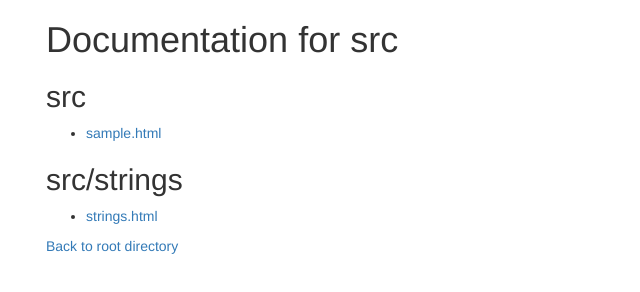
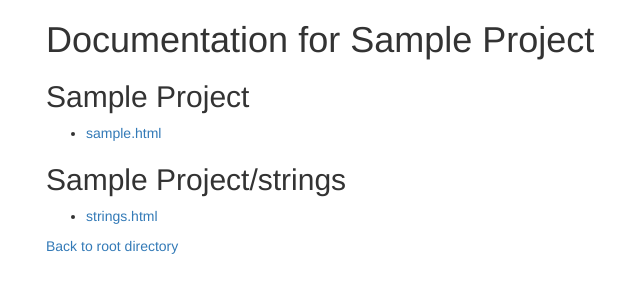
Before and after one commit to aadarsh-ram/docbro, a plain HTML site: page index.html in a window 1280 px wide. Shown: the whole page, without its empty margins (24-664 px from the left). Drawn offline with nearby package versions, Linux system fonts and the light colour scheme.

Commit message:
deploy: 8f42afa5a12b5ddd9aa097d8fbc5fd8f135718ba

```diff
--- a/index.html
+++ b/index.html
@@ -23,14 +23,14 @@
 <body>
 <div class="container">
 <html><body>
-<h1>Documentation for src</h1>
-<h2>src</h2>
+<h1>Documentation for Sample Project</h1>
+<h2>Sample Project</h2>
 <ul>
-<li><a href="src/sample.html">sample.html</a></li>
+<li><a href="Sample Project/sample.html">sample.html</a></li>
 </ul>
-<h2>src/strings</h2>
+<h2>Sample Project/strings</h2>
 <ul>
-<li><a href="src/strings/strings.html">strings.html</a></li>
+<li><a href="Sample Project/strings/strings.html">strings.html</a></li>
 </ul>
 </body></html>
 <a href="index.html">Back to root directory</a>
```
Also changed, not shown: Sample Project/sample.html (renamed from src/sample.html), Sample Project/strings/strings.html (renamed from src/strings/strings.html).
